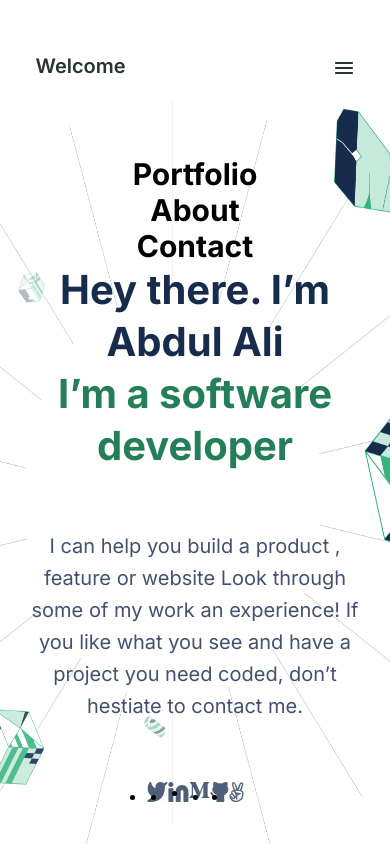
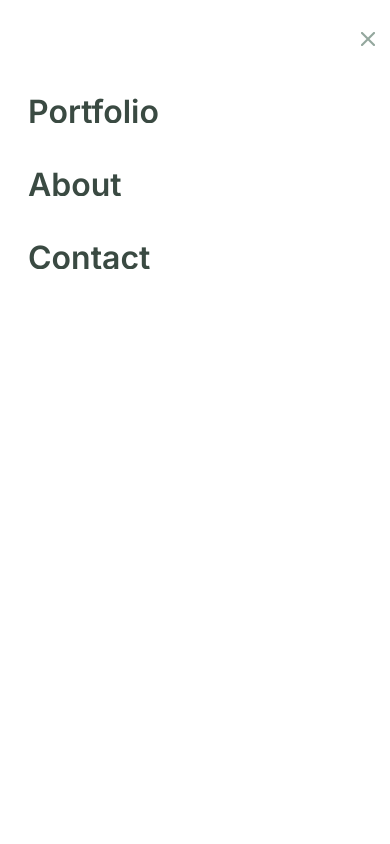
Before and after one commit to ABDULALI3468/MY_PORTFOLIO, a plain HTML site: page index.html in a window 390 px wide. Both pictures are taken after a click on the picture 343 px from the left and 68 px from the top of the page. Shown: the top 844 px of the page. Drawn offline with Linux system fonts and the light colour scheme.

Commit message:
added styles for the mobile menu

```diff
--- a/css.css
+++ b/css.css
@@ -27,23 +27,19 @@
   display: flex;
   align-items: center;
   justify-content: space-between;
-  margin-bottom: 16.12px;
 }
 
-.nav > p {
-  position: static;
-  width: 90px;
-  height: 28px;
+.hamburger {
+  margin: 54px 35px 25px 0;
+}
+
+.welcome {
   font-family: "Inter", sans-serif;
   font-style: normal;
   font-weight: 600;
   font-size: 20px;
   color: #28352f;
-  margin: 54px 209px 0 48px;
-}
-
-nav > img {
-  margin: 54px 50px 0 0;
+  margin: 54px 209px 25px 24px;
 }
 
 .intro {
@@ -92,9 +88,16 @@ nav > img {
 }
 
 .group-icons {
-  margin-bottom: 60px;
+  margin-bottom: 86px;
+  list-style-type: none;
   display: flex;
+  justify-content: center;
+  align-items: center;
+}
 
+.group-icons li {
+  padding-right: 19px;
+  list-style: none;
 }
 
 .grid {
@@ -436,19 +439,67 @@ nav > img {
   flex-direction: column;
 }
 
-.header-desktop {
+.cross-icon {
+  position: absolute;
+  top: 30px;
+  right: 15px;
+}
+
+.popup-list {
+  position: absolute;
+  top: 90px;
+  left: 0;
+}
+
+.popup-list li a {
+  text-decoration: none;
+  color: #3a4a42;
+}
+
+.display {
   display: none;
 }
 
-.active {
+.header-desktop li {
+  list-style-type: none;
+}
+
+.header-desktop {
+  position: absolute;
+  width: 100%;
+  height: 110vh;
+  top: 0;
+  right: 68px;
+  left: 0;
+  display: none;
+  flex-direction: column;
+  justify-content: flex-start;
+  align-items: flex-start;
+  color: black;
+  background: white;
+  background-size: 100% 100vh;
+  border-radius: 20px;
+}
+
+.header-text {
+  font-family: "Inter", sans-serif;
+  color: #3a4a42;
+  width: 251px;
+  height: 33px;
+  margin-left: 28px;
+  margin-bottom: 40px;
+  padding: 0;
+  font-style: normal;
+  font-weight: 600;
+  font-size: 32px;
+  line-height: 44px;
+  overflow: hidden;
   display: flex;
-  flex-direction: column;
-  justify-content: space-between;
-  font-size: 30px;
-  font-family: sans-serif;
-  font-weight: bold;
-  width: 100%;
-  height: 100%;
+  align-items: flex-start;
+}
+
+.header-d .header-t {
+  display: none;
 }
 
 @media screen and (min-width: 768px) {
@@ -464,20 +515,22 @@ nav > img {
     padding-bottom: 160px;
   }
 
-  .header-desktop {
+  .header-d {
     display: flex;
     justify-content: center;
     align-items: center;
+    list-style-type: none;
   }
 
-  .header-text {
+  .header-t {
     font-size: 15px;
     font-family: "Inter", sans-serif;
     font-style: normal;
     font-weight: 600;
     border: 1px soild red;
     margin: 20px;
-    list-style-type: none;
+    text-decoration: none;
+    color: #3a4a42;
   }
 
   .wrapper {
--- a/index.html
+++ b/index.html
@@ -6,34 +6,41 @@
     <meta name="viewport" content="width=device-width, initial-scale=1.0" />
     <title>My mobile portfolio</title>
     <link rel="stylesheet" href="css.css" />
-
     <link rel="preconnect" href="https://fonts.googleapis.com" />
     <link rel="preconnect" href="https://fonts.gstatic.com" crossorigin />
-
-
     <link href="https://fonts.googleapis.com/css2?family=Inter:wght@100;200;300;400;500;600;700;800;900&display=swap" rel="stylesheet" />
-    <script src="script.js" defer></script>
   </head>
-
-
 
   <body>
     <section class="firstpage">
+
       <nav class="nav">
-        <p>Welcome</p>
-        <img class="hamburger" src="./images/Union.png" alt="hamburger menu drawer" />
+        <p class="welcome">Welcome</p>
+        <a href="#" id="menu-btn"><img class="hamburger" src="./images/Union.png" alt="hamburger menu drawer" /></a>
       </nav>
 
       <div class="wrapper">
-        <header>
+        <div class="header">
+          <ul class="header-d">
+            <li id="portfolio" class="header-t"><a href="#Portfolio">Portfolio</a></li>
+            <li id="about" class="header-t"><a href="#About">About</a></li>
+            <li id="contact" class="header-t"><a href="#Contact">Contact</a></li>
+          </ul>
+        </div>
+
+        <header class="header">
           <ul class="header-desktop">
-            <li class="header-text">Portfolio</li>
-            <li class="header-text">About</li>
-            <li class="header-text">Contact</li>
+            <div class="cross-icon">
+              <a href="#"><img src="./images/cross-icon.png" alt="cross-button" /></a>
+            </div>
+            <div class="popup-list">
+              <li id="portfolio" class="header-text"><a href="#Portfolio">Portfolio</a></li>
+              <li id="about" class="header-text"><a href="#About">About</a></li>
+              <li id="contact" class="header-text"><a href="#Contact">Contact</a></li>
+            </div>
           </ul>
         </header>
         <h1 class="head1 intro">Hey there. I’m Abdul Ali <span class="green-color">I’m a software developer</span></h1>
-
         <p class="intro-exp">
           I can help you build a product , feature or website Look through some of my work an experience! If you like what you see and have a project
           you need coded, don’t hestiate to contact me.
@@ -62,7 +69,7 @@
     </section>
 
     <section>
-      <div class="recent container">
+      <div id="Portfolio" class="recent container">
         <h2 id="abc">
           My Recent <br />
           Works
@@ -149,7 +156,7 @@
         </div>
       </div>
 
-      <div class="aboutme">
+      <div class="aboutme" id="About">
         <h2 class="myself">About me</h2>
         <p class="exp">
           I can help you build a product , feature or website Look through some of my work and experience! If you like what you see and have a project
@@ -201,7 +208,7 @@
           <div class="conclusion-text center">
             <p>I'm always interested in hearing about new projects, so if you'd like to chat please get in touch.</p>
           </div>
-          <form class="contact" action="https://formspree.io/f/mlezlqor" method="post">
+          <form id="Contact" class="contact" action="https://formspree.io/f/mlezlqor" method="post">
             <label for="full-name"></label>
             <input title="type your full name" class="info" id="full-name" name="Name" type="text" placeholder="Full name" maxlength="30" required />
 
@@ -234,5 +241,6 @@
         <p class="email">mrabdulali2003@gmail.com</p>
       </footer>
     </section>
+    <script src="script.js"></script>
   </body>
 </html>
--- a/script.js
+++ b/script.js
@@ -1,9 +1,26 @@
 const hamburger = document.querySelector(".hamburger");
-const list = document.querySelector(".header-desktop");
-console.log(hamburger);
-console.log(list);
-console.log(document);
+const mobileMenu = document.querySelector(".header-desktop");
+const welcome = document.querySelector(".welcome");
+const crossicon = document.querySelector(".cross-icon");
+const about = document.querySelector("#about");
+const contact = document.querySelector("#contact");
+const portfolio = document.querySelector("#portfolio");
 
 hamburger.addEventListener("click", () => {
-  list.classList.toggle("active");
+  mobileMenu.style.display = "flex";
 });
+
+crossicon.addEventListener("click", () => {
+  mobileMenu.style.display = "none";
+});
+
+portfolio.addEventListener("click", () => {
+  mobileMenu.style.display = "none";
+});
+about.addEventListener("click", () => {
+  mobileMenu.style.display = "none";
+});
+
+contact.addEventListener("click", () => {
+  mobileMenu.style.display = "none";
+});
```
Also changed, not shown: .github/workflows/linters.yml, images/cross-icon.png (added).
